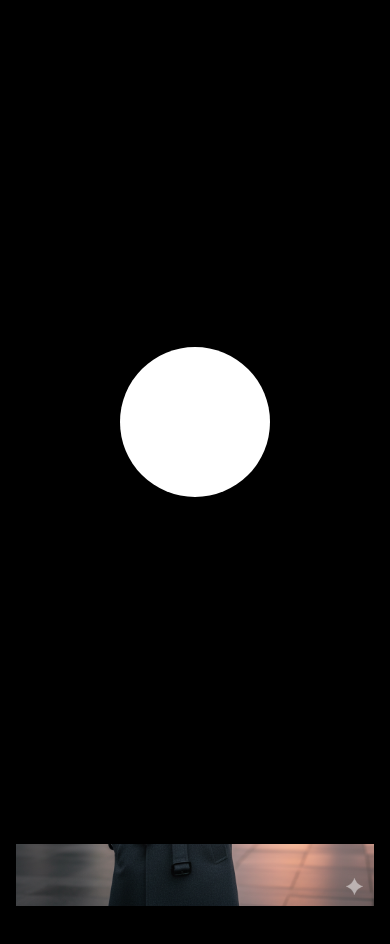
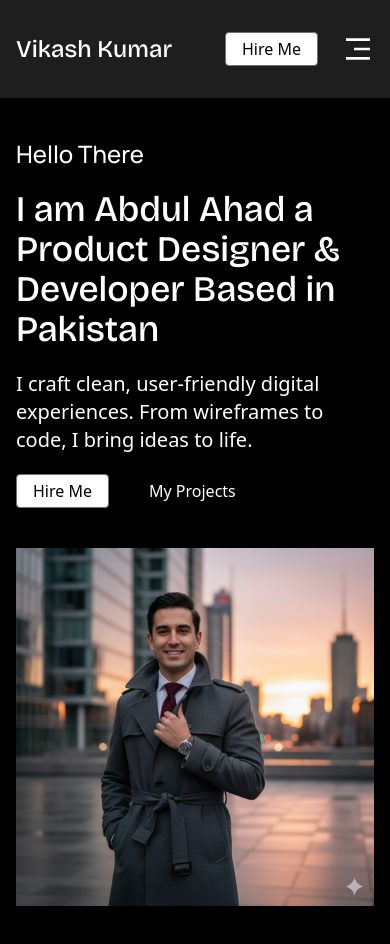
Before and after one commit to VikashFaujdar/my-portfolio, a React (Vite) app: page / in a window 390 px wide. Built offline with nearby package versions, Linux system fonts and the light colour scheme.

Commit message:
now remove the loader from the mobile devices

```diff
--- a/src/components/Loader.jsx
+++ b/src/components/Loader.jsx
@@ -12,7 +12,7 @@ const Loader = () => {
   })
 
   return (
-    <div className={ShowLoader==false ? 'h-screen w-screen fixed bg-black  flex items-center justify-center z-50' : 'h-screen w-screen hidden items-center justify-center'}>
+    <div className={ShowLoader==false ? 'h-screen w-screen fixed bg-black hidden md:flex items-center justify-center z-50' : 'h-screen w-screen hidden items-center justify-center'}>
         <img src={loaderImage} alt="loader" className='rounded-full'/>
     </div>
   )
```
